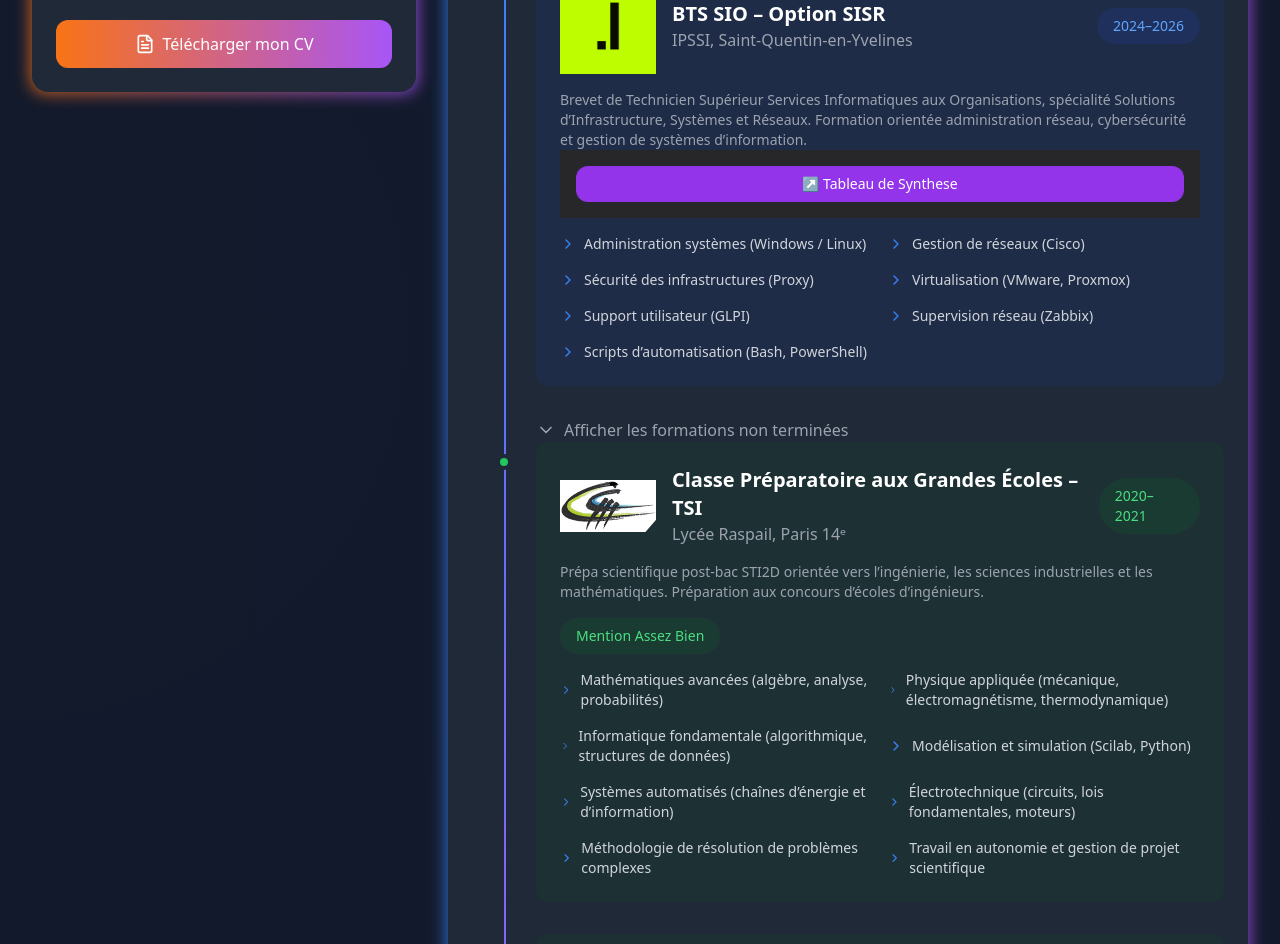
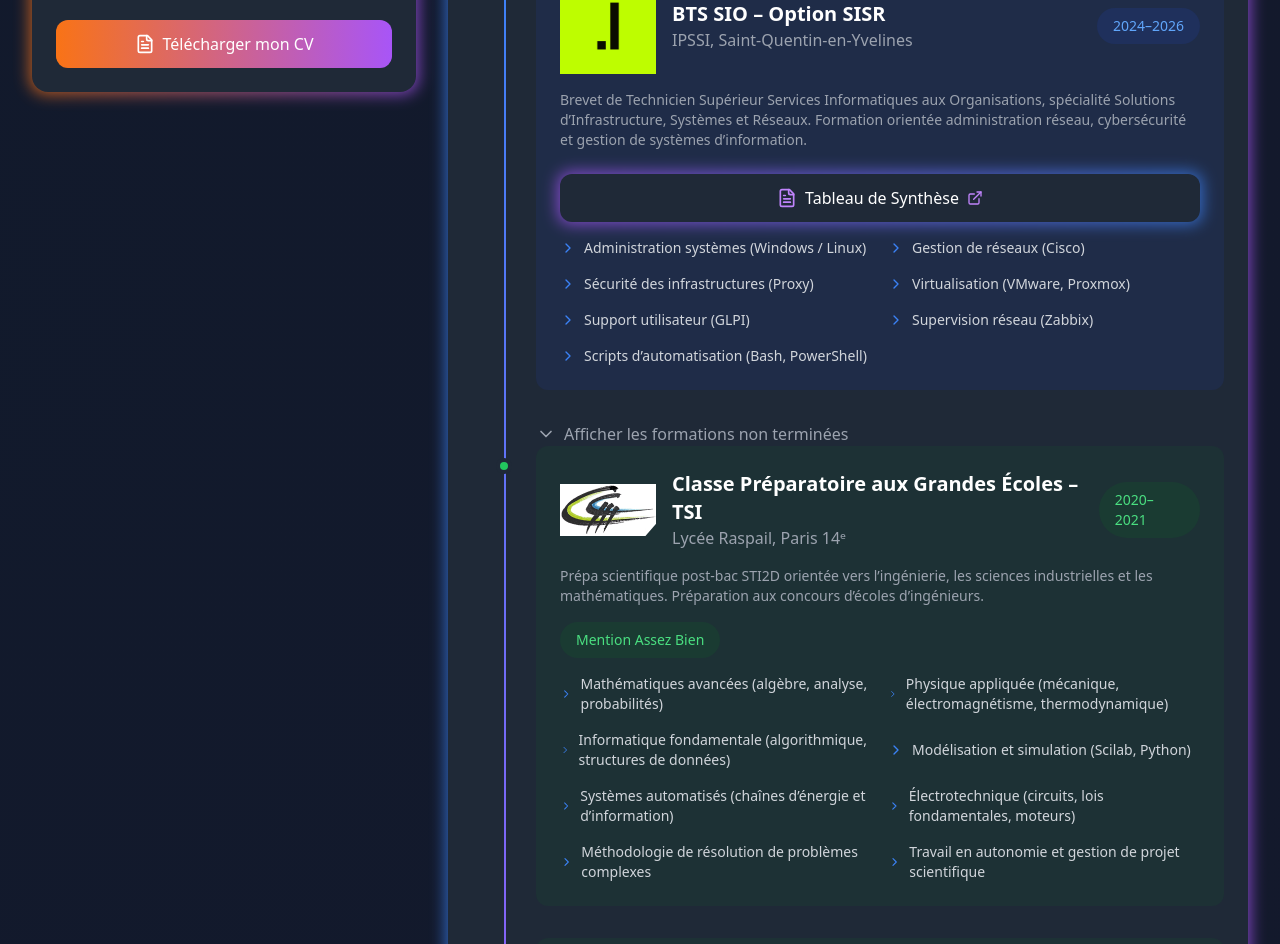
Before and after one commit to CapitaineRick/Portfolio, a React (Vite) app: page / in a window 1280 px wide. Shown: the part 1974-2918 px from the top of the page. Built offline with nearby package versions, Linux system fonts and the light colour scheme.

Commit message:
Améliorer le bouton Tableau de Synthèse

```diff
--- a/src/components/sections/About.tsx
+++ b/src/components/sections/About.tsx
@@ -18,6 +18,7 @@ import {
   Globe,
   FileText,
   ChevronRight,
+  ExternalLink,
 } from "lucide-react";
 import { educationData } from "../../data/educationData";
 
@@ -321,20 +322,24 @@ const About: React.FC = () => {
                             {education.description}
                           </p>
                           {education.id === "bts-sio" && (
-  <div className="bg-zinc-800 p-4">
+                            <div className="mt-6">
+                              <div className="relative group/button">
+                                <div className="absolute -inset-0.5 bg-gradient-to-r from-purple-500 to-blue-500 rounded-xl blur opacity-75 group-hover/button:opacity-100 transition duration-300"></div>
                                 <a
                                   href=""
                                   target="_blank"
                                   rel="noopener noreferrer"
-        className="block w-full px-4 py-2 text-sm rounded-xl bg-purple-600 hover:bg-purple-700 text-white text-center transition"
+                                  className="relative flex items-center justify-center gap-2 w-full px-6 py-3 bg-gray-800 hover:bg-gray-700 text-white rounded-xl transition-all duration-300 group-hover/button:scale-105 focus:outline-none focus:ring-2 focus:ring-purple-500"
                                 >
-        ↗ Tableau de Synthese
+                                  <div className="flex items-center gap-2">
+                                    <FileText className="w-5 h-5 text-purple-400" />
+                                    <span className="font-medium">Tableau de Synthèse</span>
+                                    <ExternalLink className="w-4 h-4 text-purple-400 group-hover/button:translate-x-1 transition-transform" />
+                                  </div>
                                 </a>
                               </div>
+                            </div>
                           )}
-
-
-
 
                           {education.skills && (
                             <div className="grid grid-cols-2 gap-4 mt-4">
```
Lines whose indentation alone changed are shown as unchanged.
